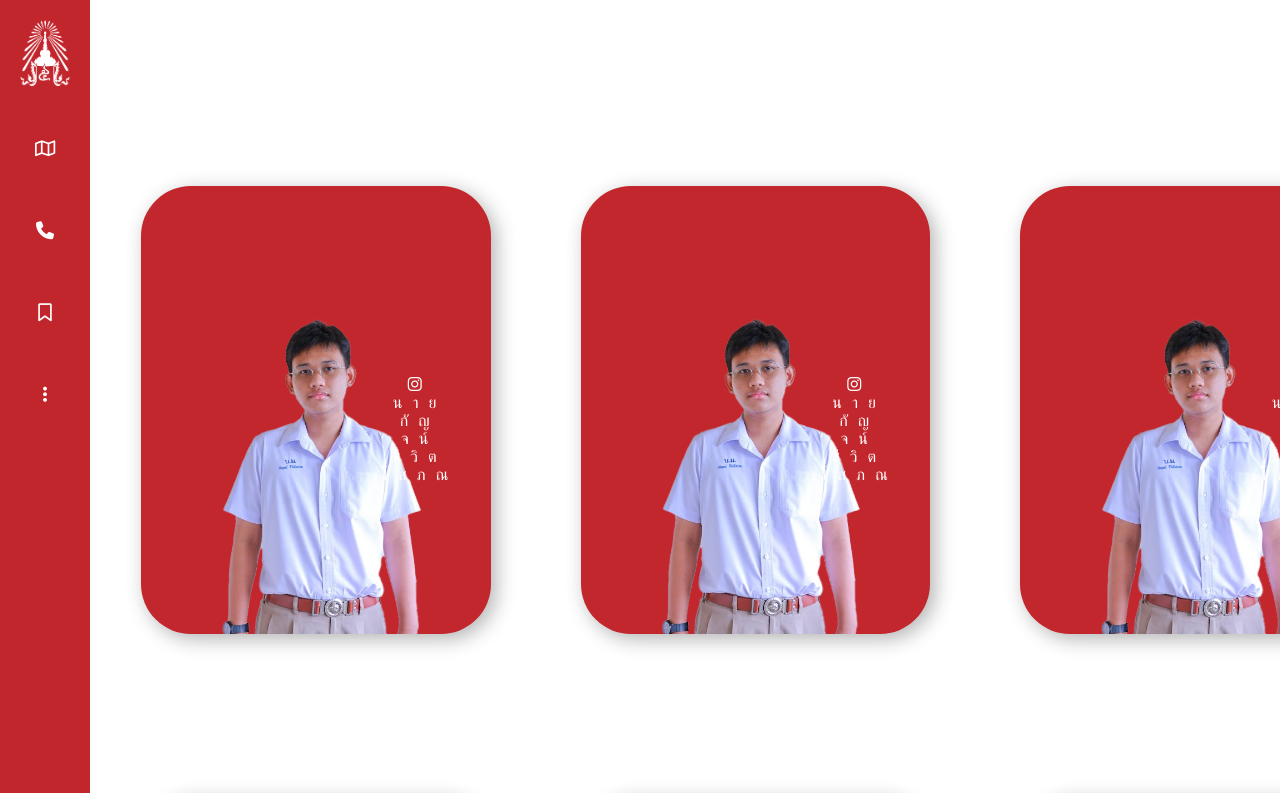
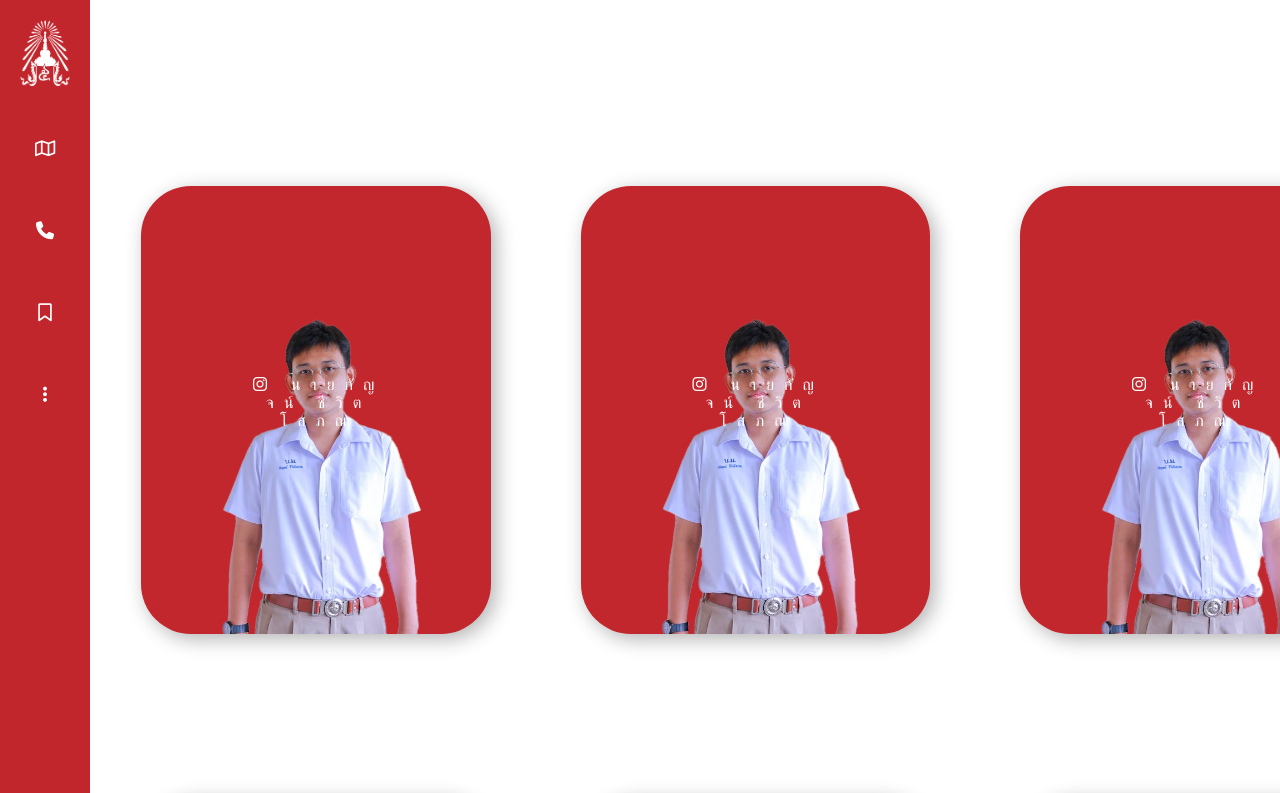
Before and after one commit to yaysterr/StarBurstSteam, a plain HTML site: page contact.html in a window 1280 px wide. Shown: the top 793 px of the page. Drawn offline with Linux system fonts and the light colour scheme.

Commit message:
Update stylecontact.css

```diff
--- a/stylecontact.css
+++ b/stylecontact.css
@@ -216,7 +216,7 @@ body{
     margin-top: 100px;
     padding: 10px 10px;
     color: #fff;
-    padding-left:10rem ;
+    padding-left:1rem ;
     text-decoration: none;
     border-radius: 5px;
     transition: background 0.3s;
```
